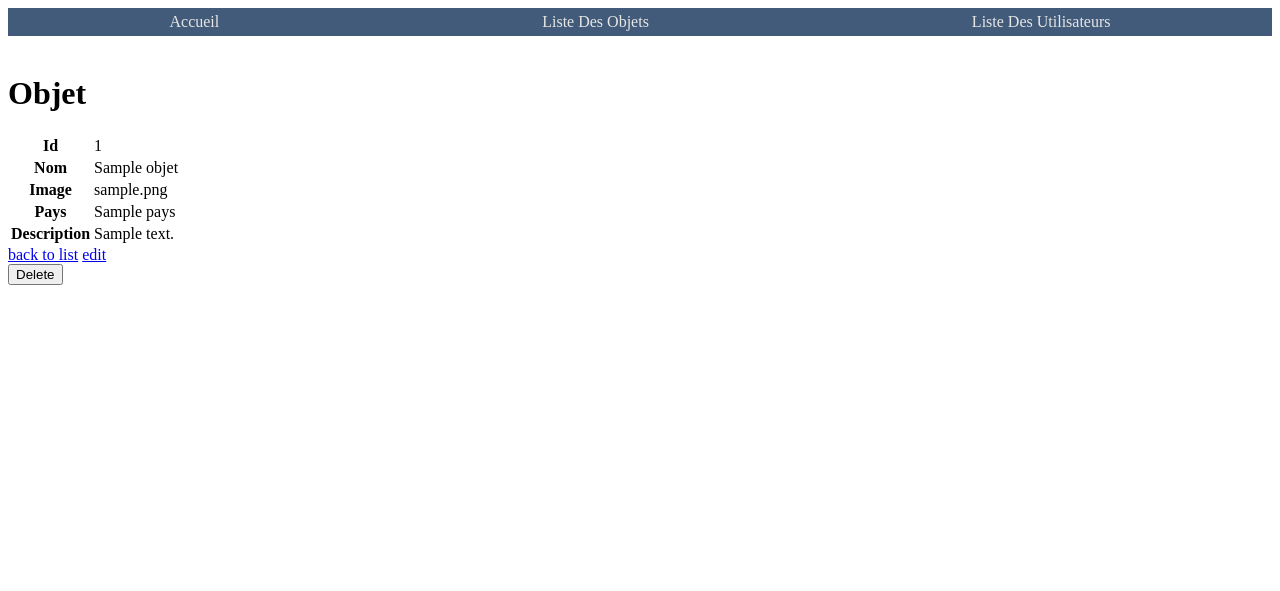
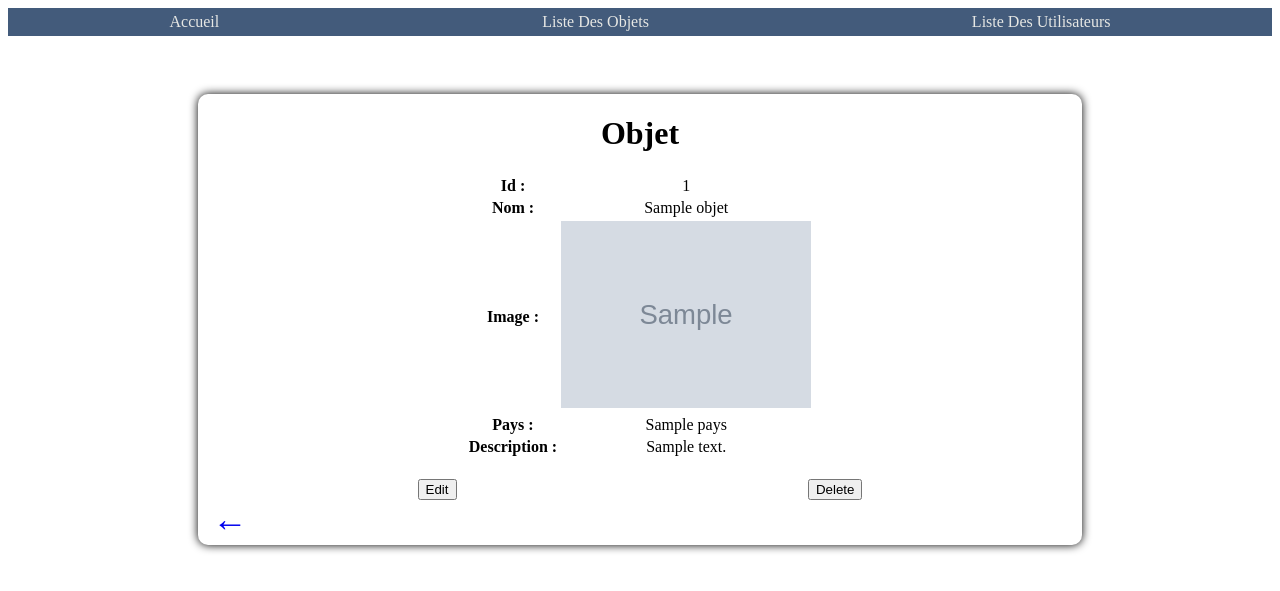
Before and after one commit to Alexis-Pel/Symfony, a Symfony app: template templates/objet/show.html.twig in a window 1280 px wide. Shown: the top 591 px of the page. Run offline with Twig, Linux system fonts and the light colour scheme; the template is opened without the code that fills it: most values are stand-ins (such as "Sample title", 1, 10 or a date in 2020); grey boxes marked "Sample" are stand-in pictures; some libraries are stand-ins or nearby versions.

Commit message:
Affichage de l'edit, création et show

```diff
--- a/templates/objet/edit.html.twig
+++ b/templates/objet/edit.html.twig
@@ -48,5 +48,8 @@
             float: right;
             margin-top: -21px;
         }
+        button:hover{
+            cursor: pointer;
+        }
     </style>
 {% endblock %}
--- a/templates/objet/new.html.twig
+++ b/templates/objet/new.html.twig
@@ -44,5 +44,8 @@
         .fleche:hover{
             zoom: 1.1;
         }
+        button:hover{
+            cursor: pointer;
+        }
     </style>
 {% endblock %}
--- a/templates/objet/show.html.twig
+++ b/templates/objet/show.html.twig
@@ -3,36 +3,84 @@
 {% block title %}Objet{% endblock %}
 
 {% block body %}
-    <h1>Objet</h1>
+    <div id="bodyShow">
+        <h1>Objet</h1>
 
-    <table class="table">
-        <tbody>
+        <table class="table">
+            <tbody>
             <tr>
-                <th>Id</th>
-                <td>{{ objet.id }}</td>
+                <th>Id :</th>
+                <td class="tdShow">{{ objet.id }}</td>
             </tr>
             <tr>
-                <th>Nom</th>
-                <td>{{ objet.Nom }}</td>
+                <th>Nom :</th>
+                <td class="tdShow">{{ objet.Nom }}</td>
             </tr>
             <tr>
-                <th>Image</th>
-                <td>{{ objet.Image }}</td>
+                <th>Image :</th>
+                <td class="tdShow"><img src="{{ objet.Image }}" style="width: 250px"></td>
             </tr>
             <tr>
-                <th>Pays</th>
-                <td>{{ objet.Pays }}</td>
+                <th>Pays :</th>
+                <td class="tdShow">{{ objet.Pays }}</td>
             </tr>
             <tr>
-                <th>Description</th>
-                <td>{{ objet.Description }}</td>
+                <th>Description :</th>
+                <td class="tdShow">{{ objet.Description }}</td>
             </tr>
-        </tbody>
-    </table>
+            </tbody>
+        </table>
 
-    <a href="{{ path('objet_index') }}">back to list</a>
+        <div class="btnShow" >
+            <button><a class="btnEditShow"href="{{ path('objet_edit', {'id': objet.id}) }}">Edit</a></button>
+            {{ include('objet/_delete_form.html.twig') }}
+        </div>
 
-    <a href="{{ path('objet_edit', {'id': objet.id}) }}">edit</a>
 
-    {{ include('objet/_delete_form.html.twig') }}
+        <a class="returnList" href="{{ path('objet_index') }}"><div class="fleche">←</div></a>
+    </div>
+
 {% endblock %}
+
+{% block style %}
+    <style>
+
+        #bodyShow {
+            display: flex;
+            flex-direction: column;
+            align-items: center;
+            width: 70%;
+            margin: 40px auto auto auto;
+            border-radius: 10px;
+            box-shadow: 0px 0px 10px black;
+        }
+        .tdShow{
+            text-align: center;
+        }
+        .btnShow{
+            display: flex;
+            justify-content: space-around;
+            width: 90%;
+            margin-top: 20px;
+        }
+        .btnEditShow{
+            text-decoration: none;
+            color: black;
+        }
+        .returnList{
+            margin-right: auto;
+            margin-left: 15px;
+            margin-bottom: 5px;
+            text-decoration: none;
+        }
+        .fleche{
+            font-size: 35px;
+        }
+        .fleche:hover{
+            zoom: 1.1;
+        }
+        button:hover{
+            cursor: pointer;
+        }
+    </style>
+{% endblock %}
```
